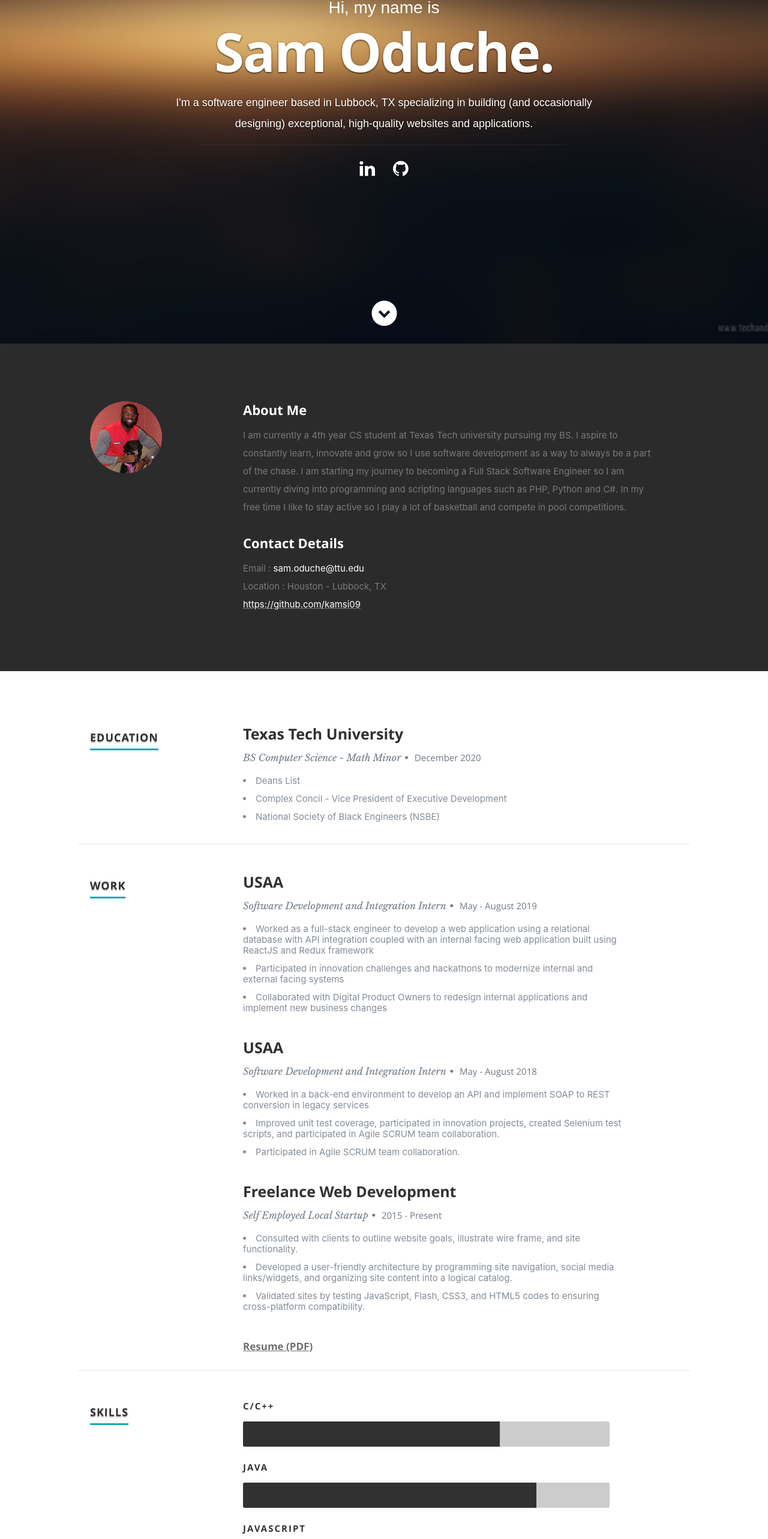
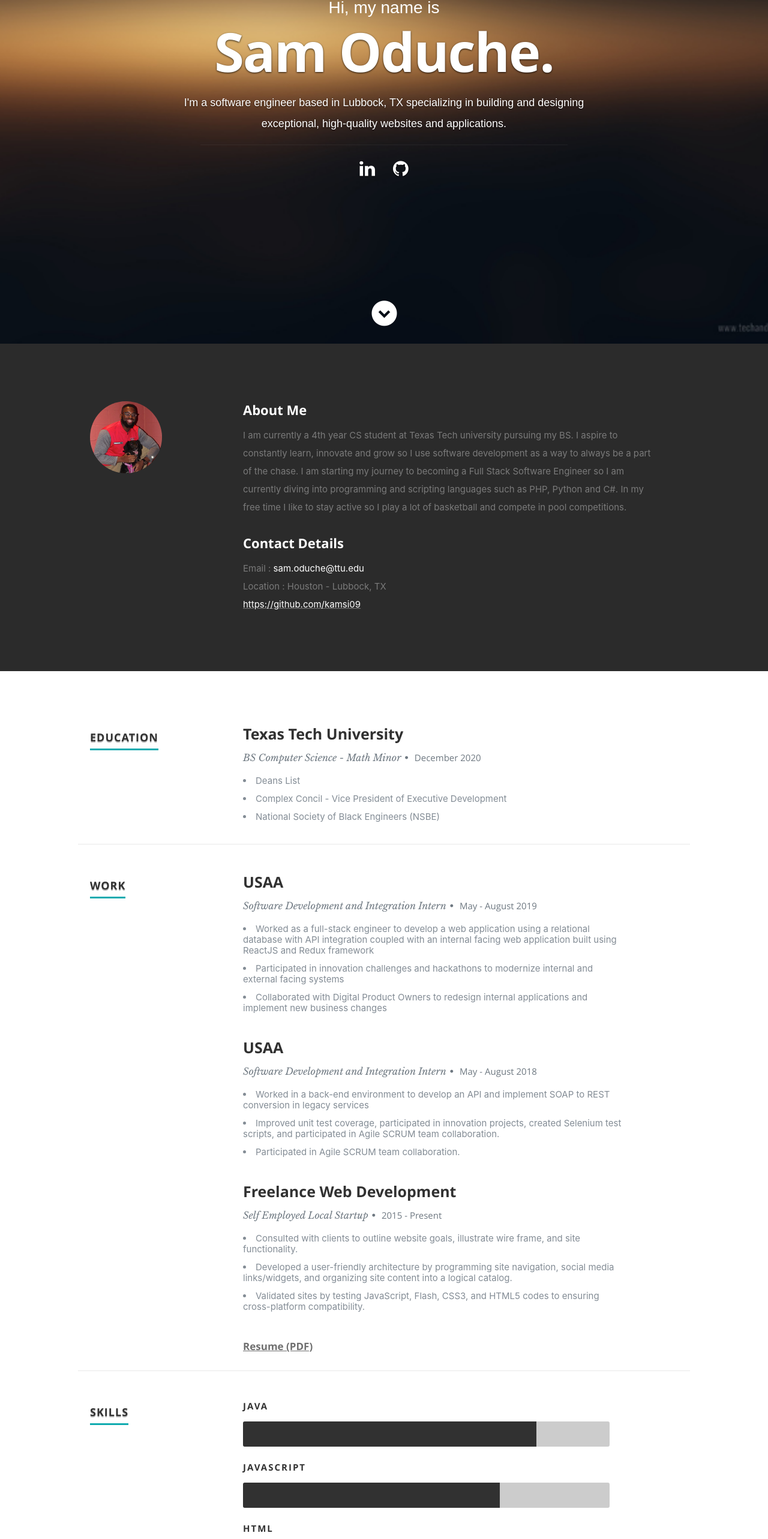
Before and after one commit to kamsi09/resume-website, a React (Create React App) app: page / in a window 1280 px wide. Shown: the part 227-2793 px from the top of the page at 60% size. Built offline with nearby package versions, Linux system fonts and the light colour scheme.

Commit message:
update resume

```diff
--- a/src/components/Resume.js
+++ b/src/components/Resume.js
@@ -89,10 +89,6 @@ export default class Resume extends Component {
             <div className="bars">
 
               <ul className="skills">
-                <li>
-                  <span className={`bar-expand c`}>
-                  </span><em>C/C++</em>
-                </li>
                 {
                   resumeData.skills && resumeData.skills.map((item) => {
                     return (
--- a/src/resumeData.js
+++ b/src/resumeData.js
@@ -2,7 +2,7 @@ let resumeData = {
   "imagebaseurl": "https://sam.oduche.com",
   "name": "Sam Oduche",
   "linkedinId": "in/sam-oduche-279610153/",
-  "roleDescription": "I'm a software engineer based in Lubbock, TX specializing in building (and occasionally designing) exceptional, high-quality websites and applications.",
+  "roleDescription": "I'm a software engineer based in Lubbock, TX specializing in building and designing exceptional, high-quality websites and applications.",
   "socialLinks": [
     {
       "name": "linkedin",
```
Also changed, not shown: 1 other file (tests, documents, lock files or other folders).
